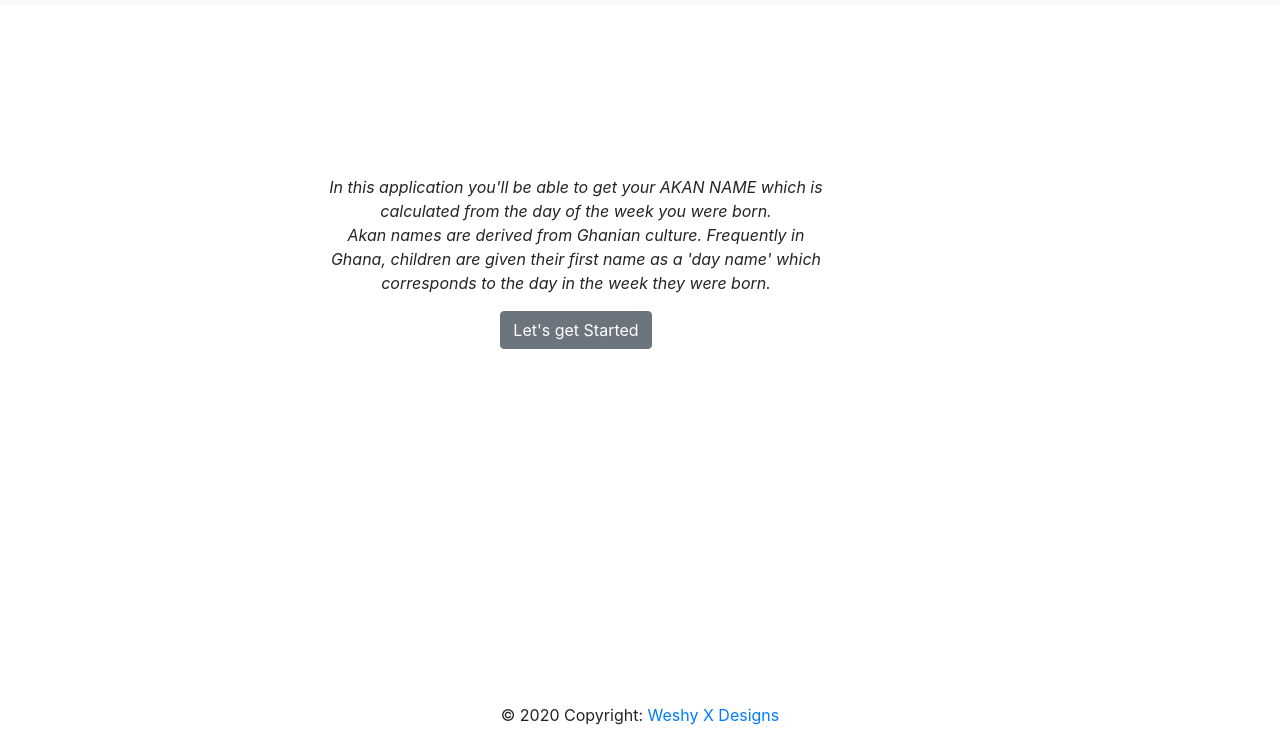
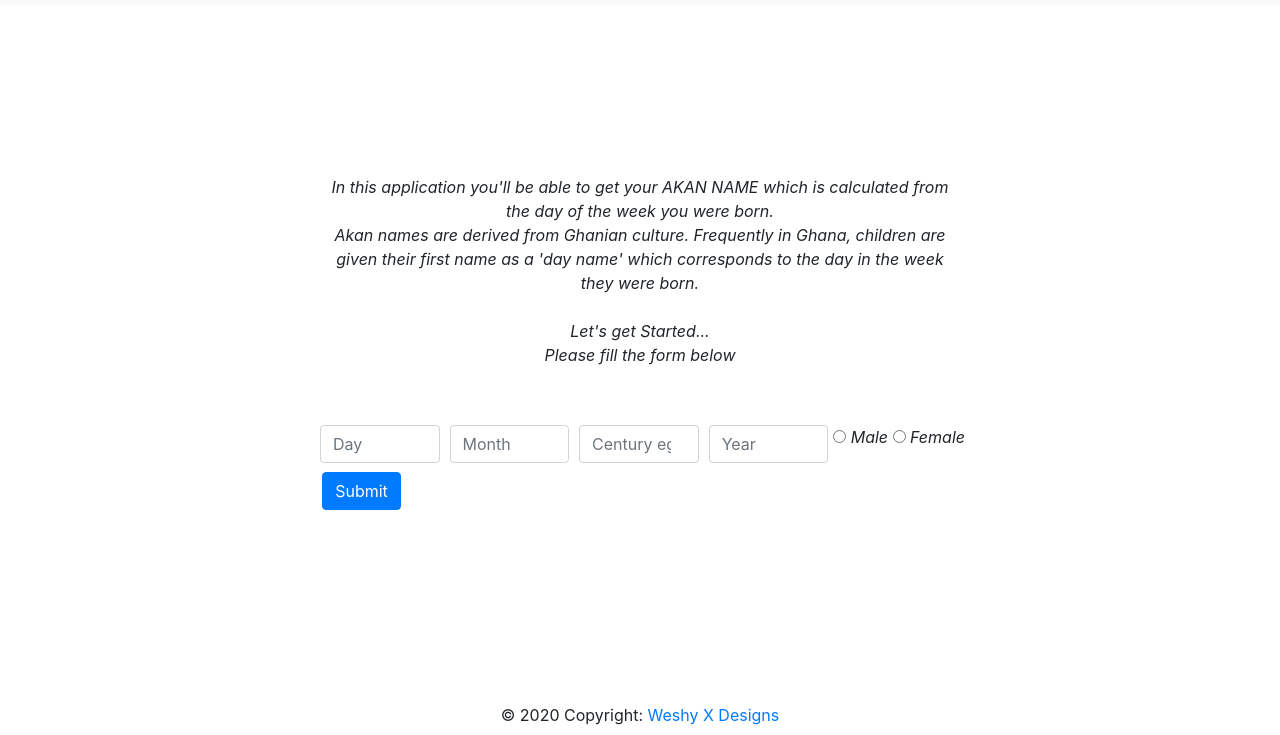
Before and after one commit to weshy007/match-date, a plain HTML site: page index.html in a window 1280 px wide. Shown: the part 65-800 px from the top of the page. Drawn offline with nearby package versions, Linux system fonts and the light colour scheme.

Commit message:
added a form for date generation

```diff
--- a/css/styles.css
+++ b/css/styles.css
@@ -12,10 +12,19 @@
 .description{
     position: absolute;
     text-align: center;
-    width: 40%;
+    width: 50%;
     left: 25%;
     top: 30%;
     font-style: italic;
+}
+.form{
+    position: absolute;
+    top: 120%;
+}
+.col-auto{
+    position: absolute;
+    top: 125%;
+    left: -2%;
 }
 .footer {
     position: absolute;
--- a/index.html
+++ b/index.html
@@ -11,7 +11,7 @@
     <!--Navigaton bar code-->
     <div id="navigation-bar">
     <nav class="navbar navbar-expand-lg navbar-light bg-light">
-        <a class="navbar-brand" href="#">WESHY!!</a>
+        <a class="navbar-brand" href="#">Wowzi</a>
         <button class="navbar-toggler" type="button" data-toggle="collapse" data-target="#navbarNavAltMarkup" aria-controls="navbarNavAltMarkup" aria-expanded="false" aria-label="Toggle navigation">
           <span class="navbar-toggler-icon"></span>
         </button>
@@ -27,17 +27,52 @@
 
     <!--Description Code-->
     <div class="description">
-        <p>In this application you'll be able to get your <em>AKAN NAME</em> which is calculated from the day of the week you were born. </br>
-            Akan names are derived from Ghanian culture. Frequently in Ghana, children are given their first name as a 'day name' which corresponds to the day in the week they were born.
-        </p>
-        <button type="button" class="btn btn-secondary">Let's get Started</button>
+        <div>
+          <p>In this application you'll be able to get your <em>AKAN NAME</em> which is calculated from the day of the week you were born. </br>
+              Akan names are derived from Ghanian culture. Frequently in Ghana, children are given their first name as a 'day name' which corresponds to the day in the week they were born. </br> </br>
+              Let's get Started... </br>
+              Please fill the form below
+          </p>
+        </div>
+
+      <div class="form">
+        <form>
+          <div class="form-row">
+            <div class="col">
+              <input type="number" class="form-control" placeholder="Day">
+            </div>
+            <div class="col">
+              <input type="number" class="form-control" placeholder="Month">
+            </div>
+            <div class="col">
+              <input type="number" class="form-control" placeholder="Century eg. 19">
+            </div>
+            <div class="col">
+              <input type="number" class="form-control" placeholder="Year">
+            </div>
+            <div>
+              <input type="radio" id="male" name="gender" value="male">
+              <label for="male">Male</label>
+              <input type="radio" id="female" name="gender" value="female">
+              <label for="female">Female</label>
+          </div>
+        </div>
+        </form>
+
+        <div class="col-auto">
+          <button type="submit" class="btn btn-primary mb-2">Submit</button>
+        </div>
+      </div>
     </div>
 
     <!--Footer Code-->
     <div>
         <div class="footer">© 2020 Copyright:
-            <a href="https://instagram.com/___w.e.s.h.y"> Weshy X Designs</a>
-          </div>
+          <a href="https://instagram.com/___w.e.s.h.y"> Weshy X Designs</a>
+        </div>
     </div>
+
+    <script> </script>
+
 </body>
 </html>
```
